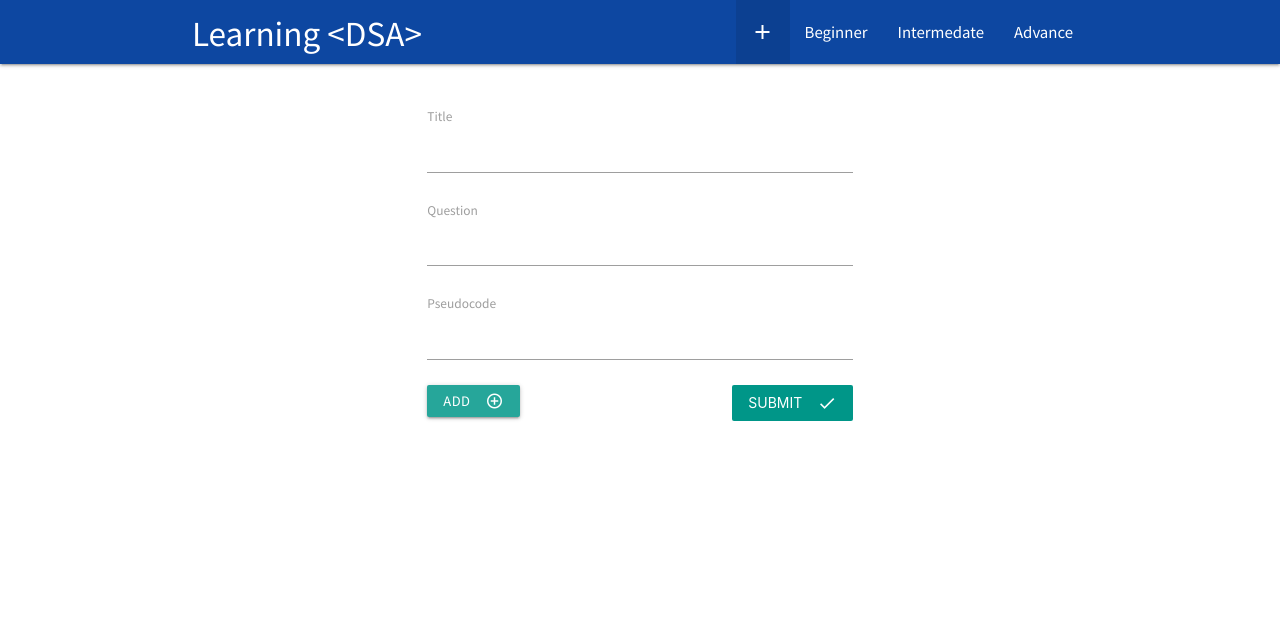
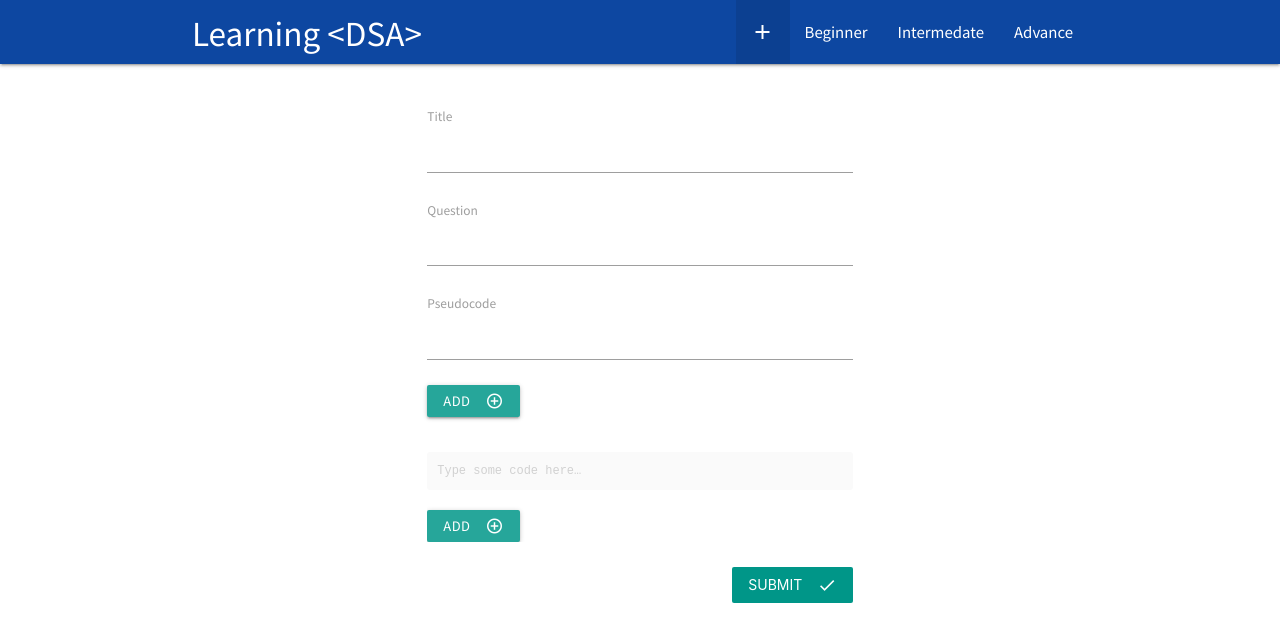
Before and after one commit to chuzksy-codeactive/learning-dsa, a React (Create React App) app in the folder client/: page /new-challenge in a window 1280 px wide. Shown: the top 642 px of the page. Built offline with nearby package versions, Linux system fonts and the light colour scheme; a web font is replaced by a local one.

Commit message:
add code highlighting editor to the challenge component

```diff
--- a/client/package.json
+++ b/client/package.json
@@ -7,6 +7,7 @@
     "@testing-library/react": "^9.5.0",
     "@testing-library/user-event": "^7.2.1",
     "axios": "^0.19.2",
+    "dedent": "^0.7.0",
     "http-proxy-middleware": "^1.0.3",
     "lodash": "^4.17.15",
     "materialize-css": "^1.0.0",
@@ -15,6 +16,7 @@
     "react-redux": "^7.2.0",
     "react-router-dom": "^5.1.2",
     "react-scripts": "3.4.1",
+    "react-simple-code-editor": "^0.11.0",
     "react-syntax-highlighter": "^12.2.1",
     "redux": "^4.0.5",
     "redux-devtools-extension": "^2.13.8",
--- a/client/src/components/NewChallengeForm.jsx
+++ b/client/src/components/NewChallengeForm.jsx
@@ -6,6 +6,25 @@ import ChallengeField from './ChallengeField';
 import { connect } from 'react-redux';
 import * as actions from '../actions';
 import { withRouter } from 'react-router-dom';
+
+import Editor from 'react-simple-code-editor';
+import { highlight, languages } from 'prismjs/components/prism-core';
+import 'prismjs/components/prism-clike';
+import 'prismjs/components/prism-javascript';
+import 'prismjs/components/prism-markup';
+import '../../src/styles/css/Editor.css';
+import dedent from 'dedent';
+
+import SyntaxHighlighter from 'react-syntax-highlighter';
+import { prism } from 'react-syntax-highlighter/dist/esm/styles/prism';
+
+require('prismjs/components/prism-jsx');
+
+const code = function add(a, b) {
+  return a + b;
+};
+
+
 
 const FIELDS = [
   { label: 'Title', name: 'title' },
@@ -19,7 +38,8 @@ class NewChallengeForm extends React.Component {
     pseudocode: [],
     title: '',
     question: '',
-    solutions: []
+    solutions: [],
+    code: dedent``
   }
 
   onAddPseudocode = (values) => {
@@ -30,13 +50,34 @@ class NewChallengeForm extends React.Component {
     }
   }
 
-  onRemove = (index) => {
+  onAddCode = () => {
+    if (this.state.code) {
+      this.setState({
+        solutions: [...this.state.solutions, this.state.code]
+      }, () => {
+        console.log(this.state.code, this.state.solutions);
+        this.setState({
+          code: dedent``
+        });
+      });
+    }
+  }
+
+  onRemovePseudocode = (index) => {
     if (this.state.pseudocode.length > 0) {
       this.setState({
         pseudocode: this.state.pseudocode.filter((item, i) => i !== index)
       })
     }
-  }
+  };
+
+  onRemoveCode = (index) => {
+    if (this.state.solutions.length > 0) {
+      this.setState({
+        solutions: this.state.solutions.filter((item, i) => i !== index)
+      })
+    }
+  };
 
   onSubmitChallenge = ({ title, question }) => {
     this.setState({
@@ -57,19 +98,55 @@ class NewChallengeForm extends React.Component {
               <Field key="title" component={ChallengeField} type="text" label="Title" name="title" />
               <Field key="question" component={ChallengeField} type="text" label="Question" name="question" />
               <Field key="pseudocode" component={ChallengeField} type="text" label="Pseudocode" name="pseudocode" />
-              <a className="waves-effect waves-light btn btn-small" onClick={() => this.onAddPseudocode(formValues)}><i className="material-icons right">add_circle_outline</i>add</a>
+              <a className="waves-effect waves-light btn-small" onClick={() => this.onAddPseudocode(formValues)}><i className="material-icons right">add_circle_outline</i>add</a>
               {(this.state.pseudocode.length > 0) && <ul className="collection with-header" >
                 <li className="collection-header"><h5>Pseudocodes</h5></li>
                 {this.state.pseudocode.map((item, i) => (
                   <li key={i} className="collection-item">
                     <div>{item}
-                      <a href="#!" className="secondary-content" onClick={() => this.onRemove(i)}>
+                      <a href="#!" className="secondary-content" onClick={() => this.onRemovePseudocode(i)}>
                         <i className="material-icons red-text">delete</i>
                       </a>
                     </div>
                   </li>
                 ))}
               </ul>}
+              <div className="container_editor_area">
+                <Editor
+                  placeholder="Type some code here…"
+                  value={this.state.code}
+                  onValueChange={code => this.setState({ code })}
+                  highlight={code => highlight(code, languages.jsx)}
+                  padding={10}
+                  className="container__editor"
+                  style={{
+                    fontFamily: '"Fira code", "Fira Mono", monospace',
+                    fontSize: 12,
+                    marginBottom: 20,
+                    marginTop: 10,
+                  }}
+                />
+                <a className="waves-effect waves-light btn-small" onClick={this.onAddCode} ><i className="material-icons right">add_circle_outline</i>add</a>
+
+                {
+                  this.state.solutions && this.state.solutions.map((codeString, i) => (
+                    <div className="col s12" key={i}>
+                      <h5>{`Solution ${i + 1}`}</h5>
+                      <SyntaxHighlighter
+                        language="javascript"
+                        style={prism}
+                        key={i}>
+                        {codeString}
+                      </SyntaxHighlighter>
+                      <div>
+                        <a href="#!" className="secondary-content" onClick={() => this.onRemoveCode(i)}>
+                          <i className="material-icons red-text tiny">clear</i>
+                        </a>
+                      </div>
+                    </div>
+                  ))
+                }
+              </div>
               <button type="submit" className="teal btn-flat right white-text">
                 Submit
               <i className="material-icons right">done</i>
--- /dev/null
+++ b/client/src/styles/css/Editor.css
@@ -0,0 +1,132 @@
+/* Page
+html {
+  box-sizing: border-box;
+}
+
+*,
+*:before,
+*:after {
+  box-sizing: inherit;
+}
+
+html,
+body,
+#root {
+  height: 100%;
+  width: 100%;
+}
+
+body {
+  font-family: "Fira code", "Fira Mono", Consolas, Menlo, Courier, monospace;
+  font-size: 14px;
+  line-height: 1.5;
+  margin: 0;
+  padding: 0;
+} */
+
+/* App */
+/* .container {
+  display: flex;
+  align-items: center;
+  justify-content: center;
+  height: 100%;
+  width: 100%;
+} */
+
+.container__content {
+  width: 440px;
+  max-width: 100%;
+  padding: 10px;
+  text-align: center;
+}
+
+.container_editor_area {
+  tab-size: 4ch;
+  max-height: 400px;
+  overflow: auto;
+  margin: 1.67em 0;
+}
+
+.container__editor {
+  font-size: 12px;
+  font-variant-ligatures: common-ligatures;
+  background-color: #fafafa;
+  border-radius: 3px;
+}
+
+.container__editor textarea {
+  outline: 0;
+}
+
+/* .button {
+  display: inline-block;
+  padding: 0 6px;
+  text-decoration: none;
+  background: #000;
+  color: #fff;
+}
+
+.button:hover {
+  background: linear-gradient(45deg, #e42b66, #e2433f);
+} */
+
+/* Syntax highlighting */
+.token.comment,
+.token.prolog,
+.token.doctype,
+.token.cdata {
+  color: #90a4ae;
+}
+.token.punctuation {
+  color: #9e9e9e;
+}
+.namespace {
+  opacity: 0.7;
+}
+.token.property,
+.token.tag,
+.token.boolean,
+.token.number,
+.token.constant,
+.token.symbol,
+.token.deleted {
+  color: #e91e63;
+}
+.token.selector,
+.token.attr-name,
+.token.string,
+.token.char,
+.token.builtin,
+.token.inserted {
+  color: #4caf50;
+}
+.token.operator,
+.token.entity,
+.token.url,
+.language-css .token.string,
+.style .token.string {
+  color: #795548;
+}
+.token.atrule,
+.token.attr-value,
+.token.keyword {
+  color: #3f51b5;
+}
+.token.function {
+  color: #f44336;
+}
+.token.regex,
+.token.important,
+.token.variable {
+  color: #ff9800;
+}
+.token.important,
+.token.bold {
+  font-weight: bold;
+}
+.token.italic {
+  font-style: italic;
+}
+.token.entity {
+  cursor: help;
+}
```
Also changed, not shown: 1 other file (tests, documents, lock files or other folders).
